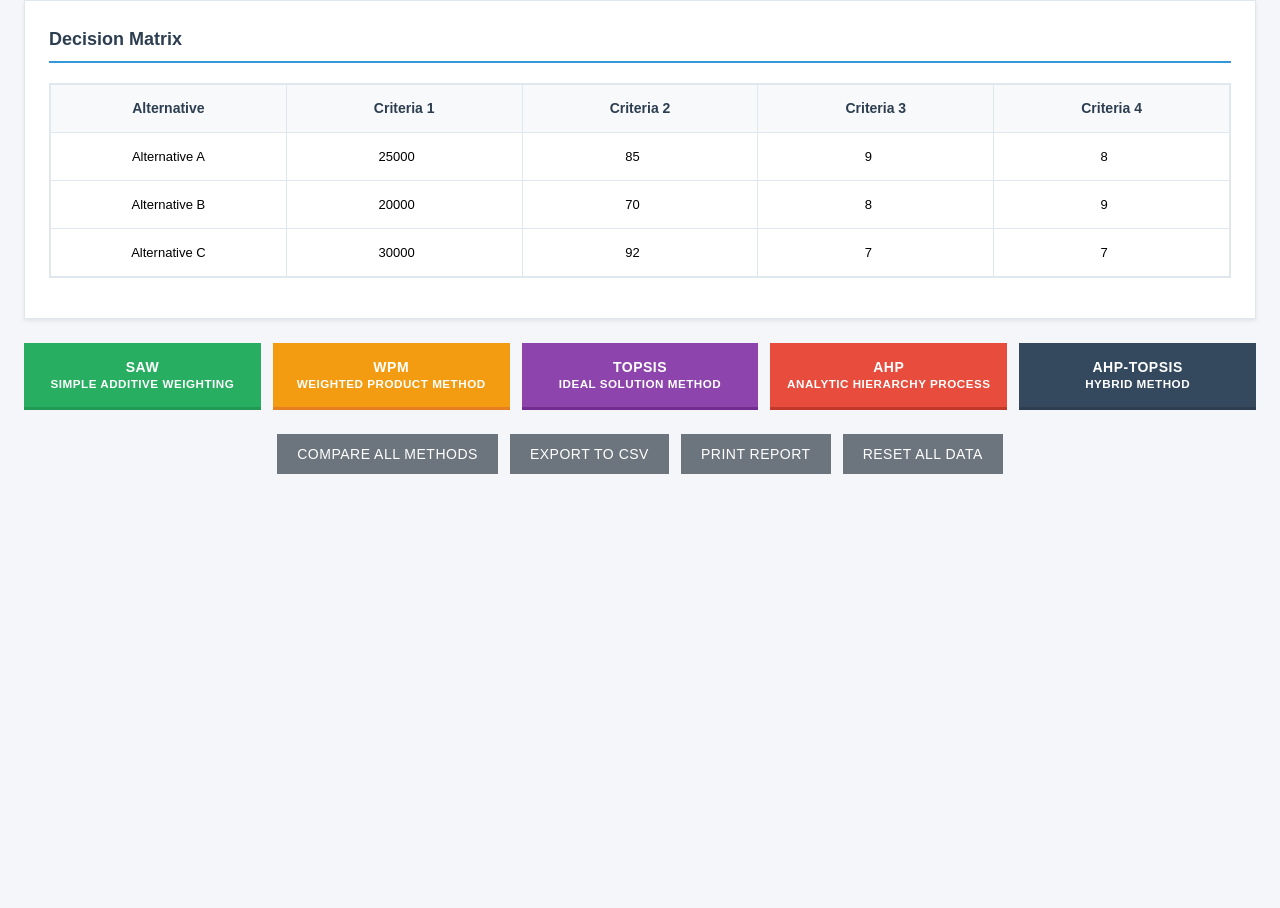
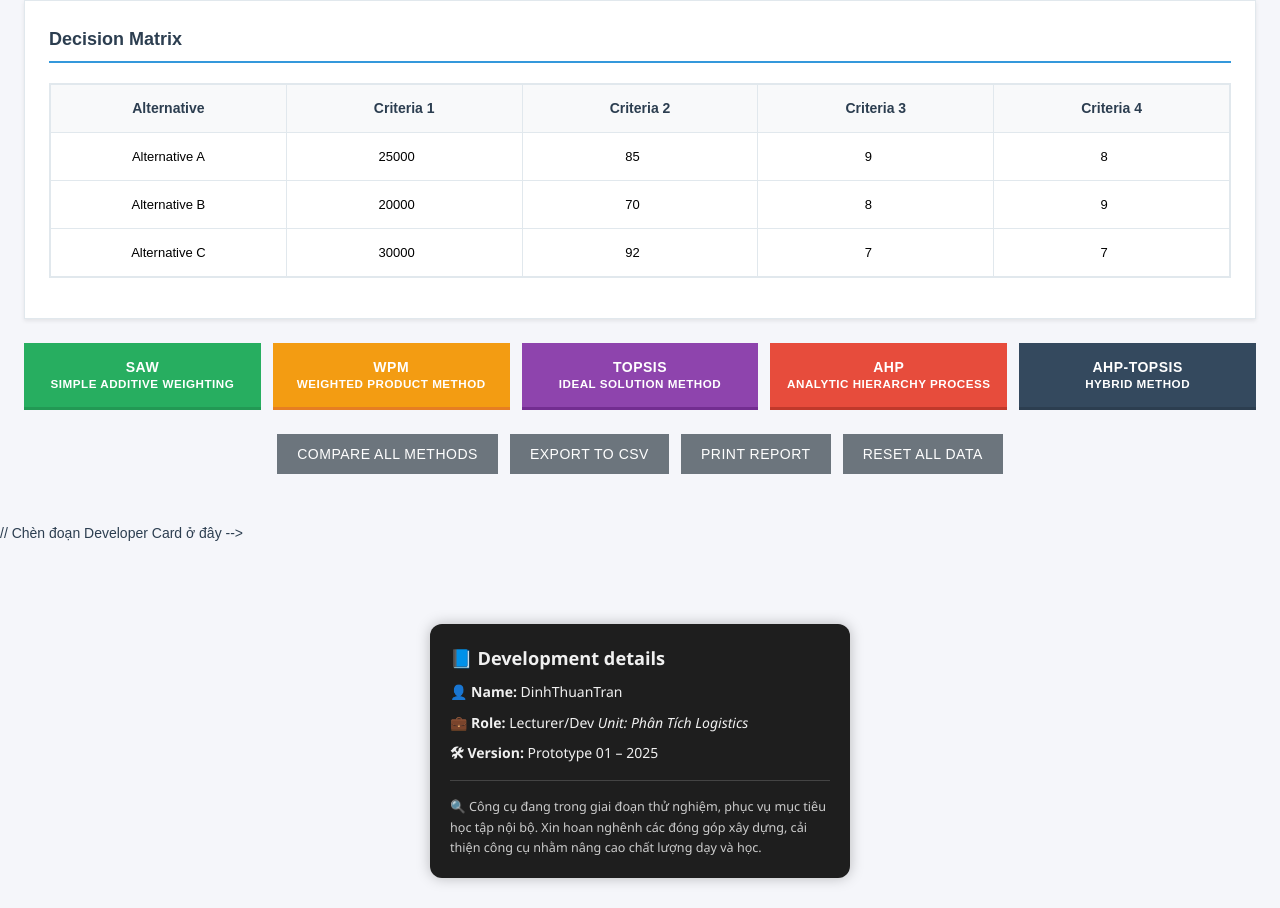
Before and after one commit to JohannT23/mcdm_webtool, a plain HTML site: page index.html in a window 1280 px wide. Shown: the part 740-1648 px from the top of the page. Before the commit the page ends 1262 px from the top, so only its background shows below. Drawn offline with nearby package versions, Linux system fonts and the light colour scheme.

Commit message:
index.html

```diff
--- a/index.html
+++ b/index.html
@@ -2169,5 +2169,14 @@
             setTimeout(runUATTests, 2000);
         }
     </script>
+// Chèn đoạn Developer Card ở đây -->
+<div style="max-width: 420px; margin: 80px auto 30px auto; padding: 20px; border-radius: 12px; background-color: #1e1e1e; box-shadow: 0 0 14px rgba(0,0,0,0.25); font-family: 'Segoe UI', sans-serif; color: #f0f0f0;">
+  <h3 style="margin-top: 0; font-size: 1.3em;">📘 Development details </h3>
+  <p style="margin: 8px 0;"><strong>👤 Name:</strong> DinhThuanTran</p>
+  <p style="margin: 8px 0;"><strong>💼 Role:</strong> Lecturer/Dev <em>Unit: Phân Tích Logistics</em></p>
+  <p style="margin: 8px 0;"><strong>🛠 Version:</strong> Prototype 01 – 2025</p>
+  <hr style="margin: 16px 0; border: none; border-top: 1px solid #444;">
+  <p style="font-size: 0.9em; color: #cccccc;">🔍 Công cụ đang trong giai đoạn thử nghiệm, phục vụ mục tiêu học tập nội bộ. Xin hoan nghênh các đóng góp xây dựng, cải thiện công cụ nhằm nâng cao chất lượng dạy và học.</p>
+</div>
 </body>
 </html>
```
